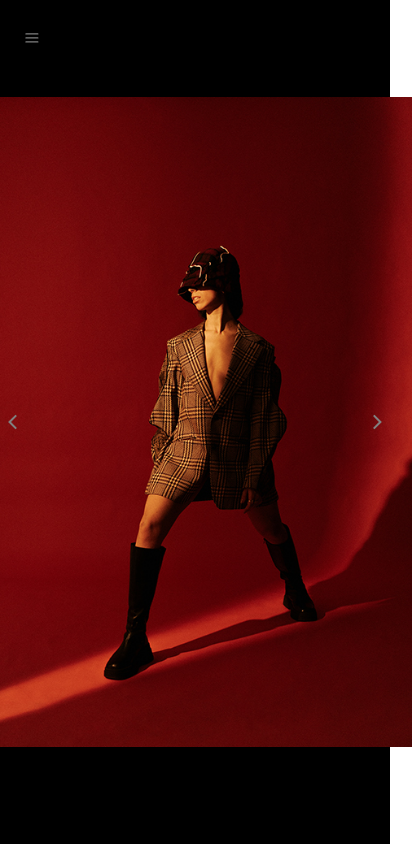
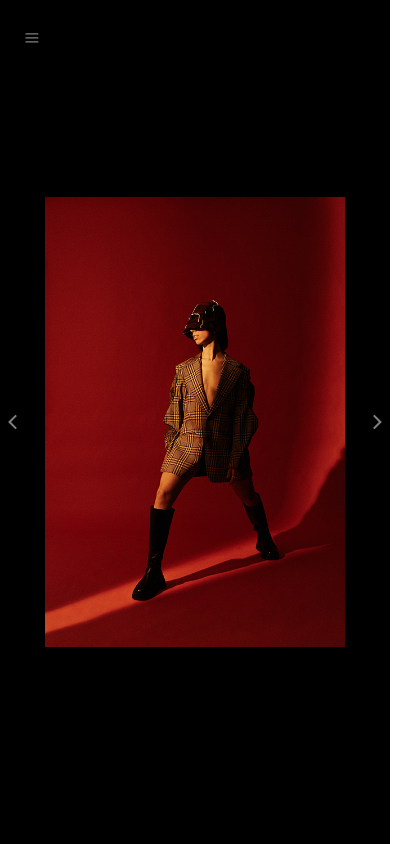
Before and after one commit to mitnavn/photo-portfolio-website, a React (Create React App) app: page /1 in a window 390 px wide. Shown: the whole page, 412 px wide, since content can reach past the window. Built offline with nearby package versions, Linux system fonts and the light colour scheme; what react-animations would draw is missing.

Commit message:
Change image size 600px

```diff
--- a/public/index.html
+++ b/public/index.html
@@ -2,14 +2,14 @@
 <html lang="en">
   <head>
     <meta charset="utf-8" />
-    <link rel="icon" href="" />
+    <link rel="icon" href="%PUBLIC_URL%/favicon.ico" />
     <meta name="viewport" content="width=device-width, initial-scale=1" />
     <meta name="theme-color" content="#000000" />
     <meta
       name="description"
       content="Anna Sokur Photographer"
     />
-    <link rel="icon" href="%PUBLIC_URL%/favicon.ico" />
+    <!-- <link rel="apple-touch-icon" href="%PUBLIC_URL%/logo192.png" /> -->
     <link rel="manifest" href="%PUBLIC_URL%/manifest.json" />
     <title>Anna Sokur</title>
   </head>
--- a/src/App.css
+++ b/src/App.css
@@ -317,10 +317,10 @@ img::selection {
   .Slider-item-image {
     height: auto;
   }
-  /* .Slider-img {
-    max-height: 440px;
-    max-width: 270px;
-  } */
+  .Slider-img {
+    max-height: 480px;
+    max-width: 300px;
+  }
   .Slider-item-previous{
     text-align: left;
     height: 200px;
```
